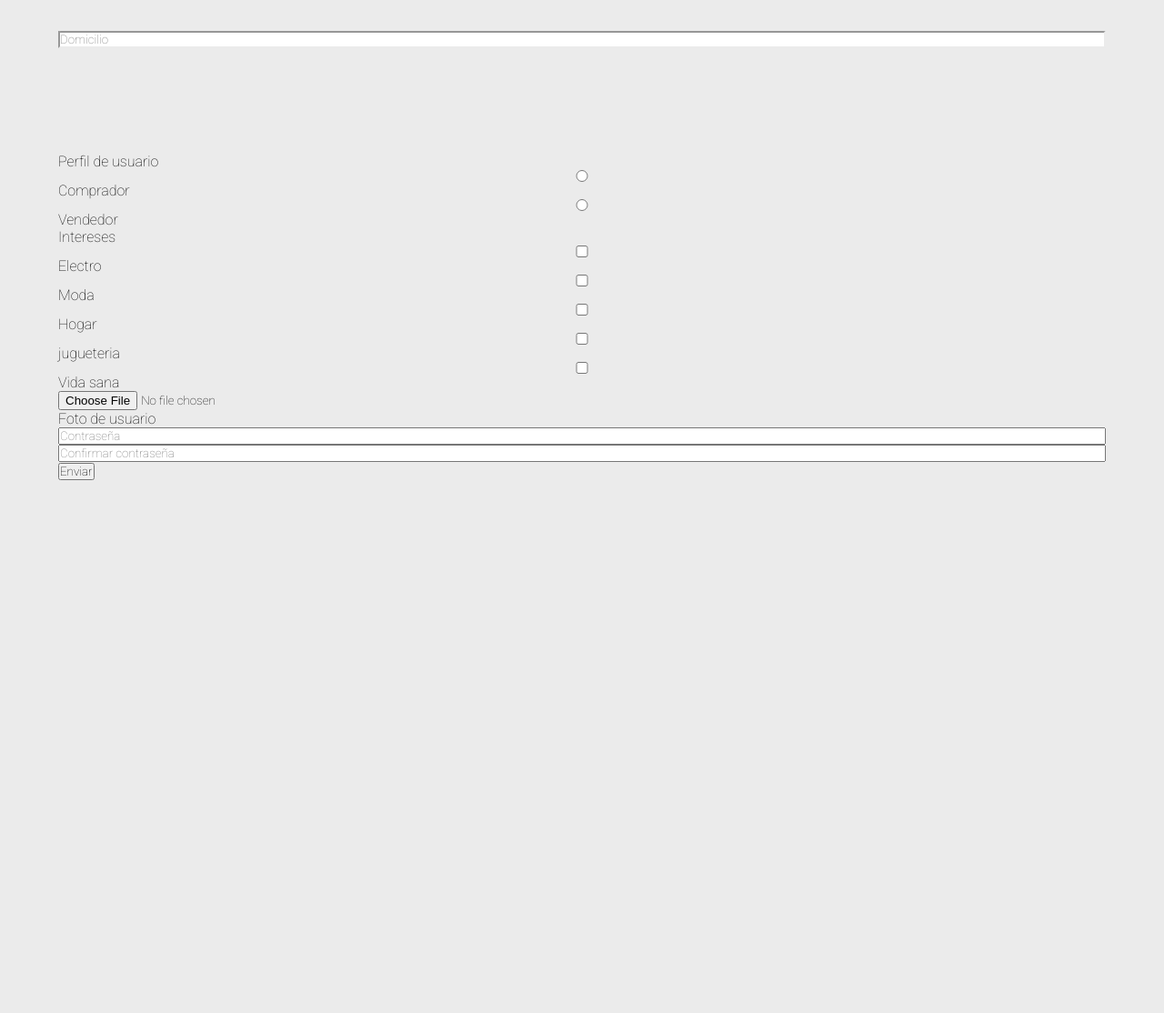
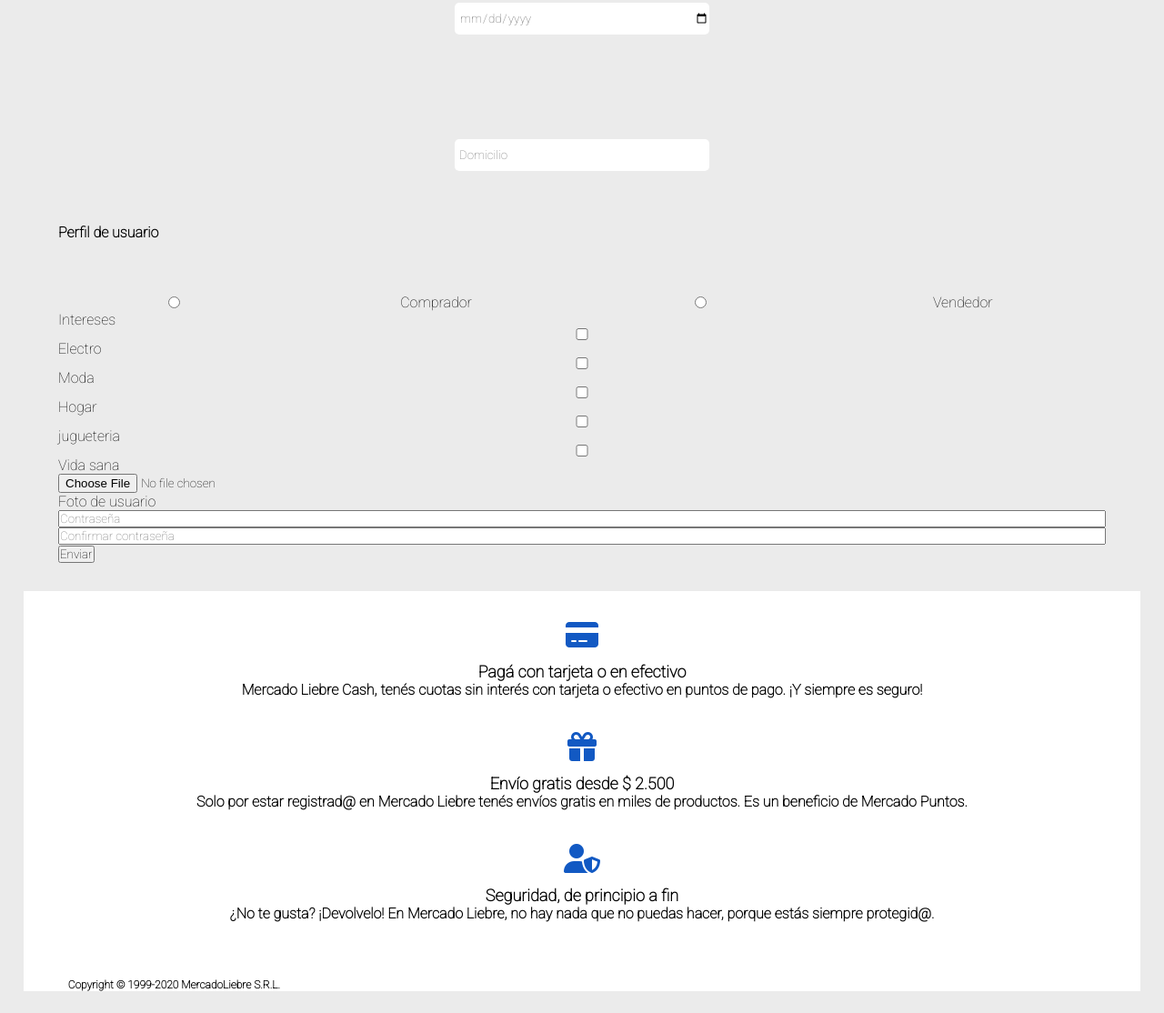
Before and after one commit to serincubus/mercadoliebre, a website: page views/register.html in a window 1280 px wide. Shown: the part 964-2078 px from the top of the page at 91% size. Before the commit the page ends 1493 px from the top, so only its background shows below. Drawn offline with Linux system fonts and the light colour scheme.

Commit message:
form comprador vendedor

```diff
--- a/public/css/register.css
+++ b/public/css/register.css
@@ -1,3 +1,21 @@
+.lupa{
+
+    display: block;
+    font-size: 16px;
+    padding: 5px;
+    width: 30px;
+    height: 30px;
+    position: absolute;
+    left: 145px;
+    top: 85px;
+    align-items: end;
+
+
+}
+
+
+
+
 .ordenar_form{
 display: flex;
 flex-direction: column;
@@ -8,16 +26,38 @@ flex-direction: column;
 
 
 .input_mobile{
-
-    margin-bottom: 10%;
-    border-radius: 1%;
-    width: 100%;
+    margin: 0 auto;
+    margin-bottom: 5%;
+    margin-top: 5%;
+    border-radius: 5px;
+    width: 280px;
+    height: 35px;
+    color: var(--color-gris-oscuro);
 
     border-color: var(--color-gris-claro);
+    border:0;
+    padding-left: 5px;
 }
 
-.input_radio_mobile{
+input[type="radio"] {
+    display: inline-block;
+    vertical-align: middle;
+  }
 
+ .input_radio_label{
 
+    margin-bottom: 5%;
+    color:#000;
+    font-weight:bolder;
+ }
 
+.perfil_comprador_vendedor{
+    display: flex;
+    justify-content: space-between;
 }
+
+.radio_perfil_usuario{
+    display: flex;
+    width: 50vw;
+    justify-content: space-around
+}
--- a/views/register.html
+++ b/views/register.html
@@ -59,9 +59,20 @@
             <input class="input_mobile" type="date" name="nacimiento" id="fn">
 
             <input class="input_mobile" type="text" name="domicilio" placeholder="Domicilio">
-            <label for="perfil">Perfil de usuario</label>
-            <input class="input_radio_mobile" type="radio" name="perfildeusuario" value="Comprador" id="perfil">Comprador
-            <input type="radio" name="perfildeusuario" value="Vendedor" id="perfil">Vendedor
+
+            <label  class="input_radio_label"  for="perfil">Perfil de usuario</label>
+
+          <div class="perfil_comprador_vendedor">
+
+            <div class="radio_perfil_usuario">
+            <input type="radio" name="perfildeusuario" value="Comprador" id="perfil"><p>Comprador</p></input>
+            </div>
+
+            <div class="radio_perfil_usuario">
+            <input type="radio" name="perfildeusuario" value="Vendedor" id="perfil"><p>Vendedor</p></input>
+            </div>
+
+          </div>
 
             <label for="intereses">Intereses</label>
             <input type="checkbox" name="intereses" id="intereses">Electro
@@ -82,5 +93,44 @@
 
        </main>
 
+       <footer class="footer_fondo_gris">
+        <section class="section_article_fondo_blanco">
+                <article >
+                  <div class="footer_icono">
+                    <i class="fa-solid fa-credit-card"></i>
+                  </div>
+                  <div class="footer_centrado_parrafo">
+                  <h2><span>Pagá con tarjeta o en efectivo</span></h2>
+                  <h3><p>Mercado Liebre Cash, tenés cuotas sin interés con tarjeta o efectivo en puntos de pago. ¡Y siempre es seguro!</p></h3>
+                  </div>
+                </article>
+                <article>
+                  <div class="footer_icono">
+                    <i class="fa-solid fa-gift"></i>
+                  </div>
+                  <div class="footer_centrado_parrafo">
+                  <h2><p>Envío gratis desde $ 2.500</p></h2>
+                  <h3><p>Solo por estar registrad@ en Mercado Liebre
+                  tenés envíos gratis en miles de productos. Es
+                  un beneficio de Mercado Puntos.</p></h3>
+                  </div>
+                </article>
+                <article>
+                  <div class="footer_icono">
+                    <i class="fa-solid fa-user-shield"></i>
+                  </div>
+                  <div class="footer_centrado_parrafo">
+                  <h2><p>Seguridad, de principio a fin</p></h2>
+                  <h3><p>¿No te gusta? ¡Devolvelo! En Mercado Liebre,
+                  no hay nada que no puedas hacer, porque estás
+                  siempre protegid@.</p></h3>
+                  </div>
+                </article>
+                <article>
+                  <h4><p>Copyright © 1999-2020 MercadoLiebre S.R.L.</p></h4>
+                </article>
+        </section>
+  </footer>
+
       </body>
 </html>
```
